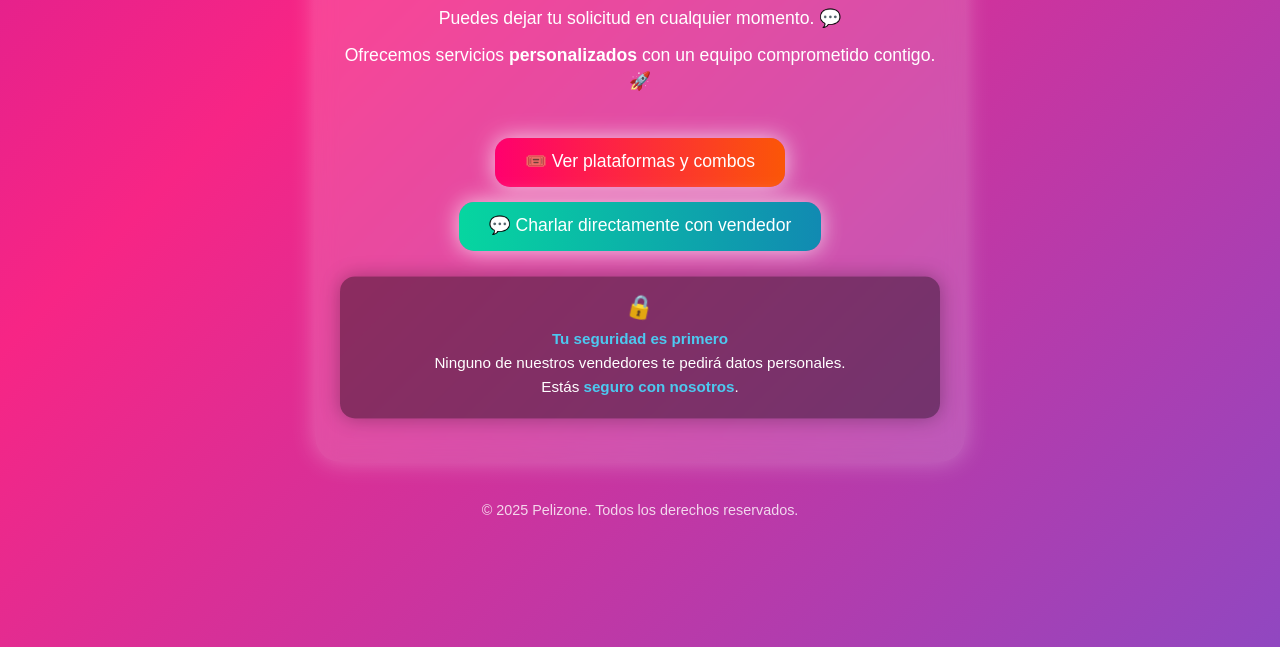
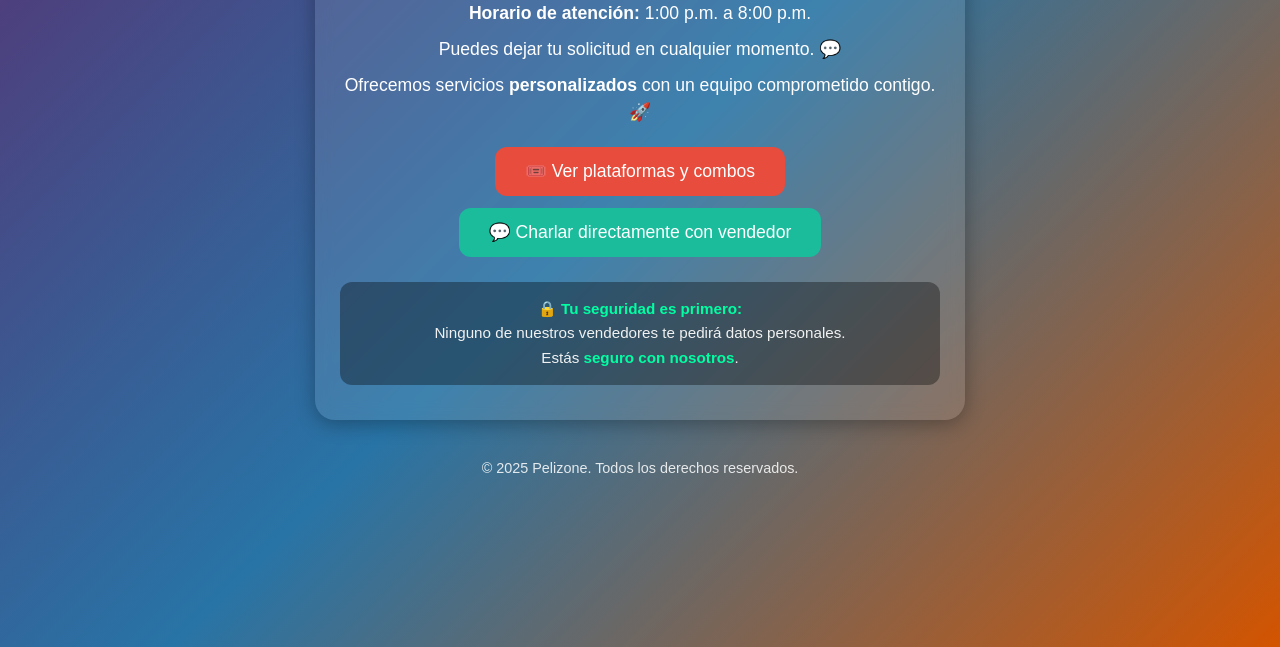
Before and after one commit to An3114/pelizone-inicio.github.io, a plain HTML site: page index.html in a window 1280 px wide. Shown: the part 289-936 px from the top of the page. Drawn offline with Linux system fonts and the light colour scheme.

Commit message:
Revamp index.html with new styles and layout
Updated the design and layout of the index.html file with a new color scheme, modified styles for buttons, and improved the overall aesthetic.

```diff
--- a/index.html
+++ b/index.html
@@ -5,11 +5,9 @@
     <meta name="viewport" content="width=device-width, initial-scale=1.0">
     <title>Bienvenido a Pelizone</title>
     <style>
-        /* Fondo animado con colores vivos */
+        /* Fondo con colores vivos y suaves */
         body {
-            background: linear-gradient(135deg, #3a0ca3, #7209b7, #f72585, #4361ee, #4cc9f0);
-            background-size: 500% 500%;
-            animation: fondoAnimado 8s ease infinite;
+            background: linear-gradient(135deg, #5B2C6F, #2874A6, #D35400);
             font-family: 'Poppins', sans-serif;
             color: #fff;
             text-align: center;
@@ -21,39 +19,22 @@
             align-items: center;
         }
 
-        @keyframes fondoAnimado {
-            0% { background-position: 0% 50%; }
-            50% { background-position: 100% 50%; }
-            100% { background-position: 0% 50%; }
-        }
-
         /* Contenedor principal */
         .container {
-            background: rgba(255, 255, 255, 0.15);
-            border-radius: 25px;
-            box-shadow: 0 0 25px rgba(255, 255, 255, 0.3);
-            padding: 40px 25px;
+            background: rgba(255, 255, 255, 0.1);
+            border-radius: 20px;
+            box-shadow: 0 4px 20px rgba(0, 0, 0, 0.3);
+            padding: 35px 25px;
             max-width: 600px;
             width: 90%;
-            backdrop-filter: blur(10px);
-            animation: aparecer 1.5s ease;
-        }
-
-        @keyframes aparecer {
-            from { opacity: 0; transform: scale(0.9); }
-            to { opacity: 1; transform: scale(1); }
+            backdrop-filter: blur(8px);
         }
 
         h1 {
-            font-size: 2.5em;
+            font-size: 2.3em;
             margin-bottom: 15px;
-            text-shadow: 0 0 15px #fff, 0 0 25px #f72585;
-            animation: brillarTexto 2s ease-in-out infinite alternate;
-        }
-
-        @keyframes brillarTexto {
-            0% { text-shadow: 0 0 10px #fff, 0 0 20px #7209b7; }
-            100% { text-shadow: 0 0 20px #fff, 0 0 30px #4cc9f0; }
+            color: #FFD700; /* Amarillo cálido */
+            text-shadow: 1px 1px 6px rgba(0, 0, 0, 0.4);
         }
 
         p {
@@ -62,96 +43,74 @@
             line-height: 1.5em;
         }
 
-        /* Botones animados */
+        /* Botones */
         button {
             border: none;
             color: white;
             padding: 14px 30px;
             font-size: 1.1em;
-            border-radius: 15px;
+            border-radius: 12px;
             cursor: pointer;
-            margin: 15px 10px 0 10px;
-            transition: all 0.3s ease;
-            box-shadow: 0 0 15px rgba(255, 255, 255, 0.3);
+            transition: transform 0.2s ease, background-color 0.2s ease;
+            margin: 12px 8px 0 8px;
         }
 
-        /* Botón de plataformas */
         .btn-principal {
-            background: linear-gradient(90deg, #ff006e, #fb5607);
-            animation: brillarBoton 2s infinite alternate;
+            background-color: #E74C3C; /* Rojo vivo */
         }
 
         .btn-principal:hover {
-            transform: scale(1.08);
-            filter: brightness(1.2);
+            background-color: #C0392B;
+            transform: scale(1.05);
         }
 
-        /* Botón de WhatsApp */
         .btn-whatsapp {
-            background: linear-gradient(90deg, #06d6a0, #118ab2);
-            animation: brillarBoton 2s infinite alternate-reverse;
+            background-color: #1ABC9C; /* Verde vivo */
         }
 
         .btn-whatsapp:hover {
-            transform: scale(1.08);
-            filter: brightness(1.2);
+            background-color: #16A085;
+            transform: scale(1.05);
         }
 
-        @keyframes brillarBoton {
-            0% { box-shadow: 0 0 10px rgba(255, 255, 255, 0.4); }
-            100% { box-shadow: 0 0 25px rgba(255, 255, 255, 0.8); }
-        }
-
-        /* Texto de seguridad flotante */
+        /* Cuadro de seguridad */
         .seguridad {
-            margin-top: 30px;
+            margin-top: 25px;
             font-size: 0.95em;
-            background: rgba(0, 0, 0, 0.4);
-            padding: 18px;
-            border-radius: 15px;
+            color: #f1f1f1;
+            background: rgba(0, 0, 0, 0.35);
+            padding: 15px;
+            border-radius: 12px;
             line-height: 1.6em;
-            box-shadow: 0 0 20px rgba(0,0,0,0.3);
-            animation: flotar 3s ease-in-out infinite;
-        }
-
-        @keyframes flotar {
-            0%, 100% { transform: translateY(0); }
-            50% { transform: translateY(-6px); }
         }
 
         .seguridad strong {
-            color: #4cc9f0;
+            color: #00FFA3;
         }
 
-        .seguridad::before {
-            content: "🔒";
-            font-size: 1.5em;
-            display: block;
-            margin-bottom: 8px;
-            animation: candado 2s ease-in-out infinite;
-        }
-
-        @keyframes candado {
-            0%, 100% { transform: rotate(0deg); }
-            50% { transform: rotate(12deg); }
-        }
-
-        /* Pie */
+        /* Pie de página */
         footer {
             margin-top: 40px;
             font-size: 0.9em;
-            opacity: 0.8;
+            opacity: 0.85;
         }
 
-        /* Modo móvil */
+        /* Versión móvil */
         @media (max-width: 600px) {
-            h1 { font-size: 2em; }
-            p { font-size: 1em; }
+            h1 {
+                font-size: 1.9em;
+            }
+            p {
+                font-size: 1em;
+            }
             button {
                 width: 100%;
+                padding: 12px;
                 margin: 10px 0;
             }
-            .container { padding: 30px 20px; }
+            .container {
+                padding: 30px 18px;
+            }
         }
     </style>
 </head>
@@ -161,16 +120,17 @@
         <p><strong>Horario de atención:</strong> 1:00 p.m. a 8:00 p.m.</p>
         <p>Puedes dejar tu solicitud en cualquier momento. 💬</p>
         <p>Ofrecemos servicios <strong>personalizados</strong> con un equipo comprometido contigo. 🚀</p>
-        <br>
+
         <button class="btn-principal" onclick="window.location.href='https://an3114.github.io/pelizone-maketin.github.io/'">
             🎟️ Ver plataformas y combos
         </button>
+
         <button class="btn-whatsapp" onclick="window.location.href='https://wa.me/573206034019?text=Hola,%20quiero%20hablar%20con%20un%20vendedor%20de%20Pelizone'">
             💬 Charlar directamente con vendedor
         </button>
 
         <div class="seguridad">
-            <strong>Tu seguridad es primero</strong><br>
+            🔒 <strong>Tu seguridad es primero:</strong><br>
             Ninguno de nuestros vendedores te pedirá datos personales.<br>
             Estás <strong>seguro con nosotros</strong>.
         </div>
```
